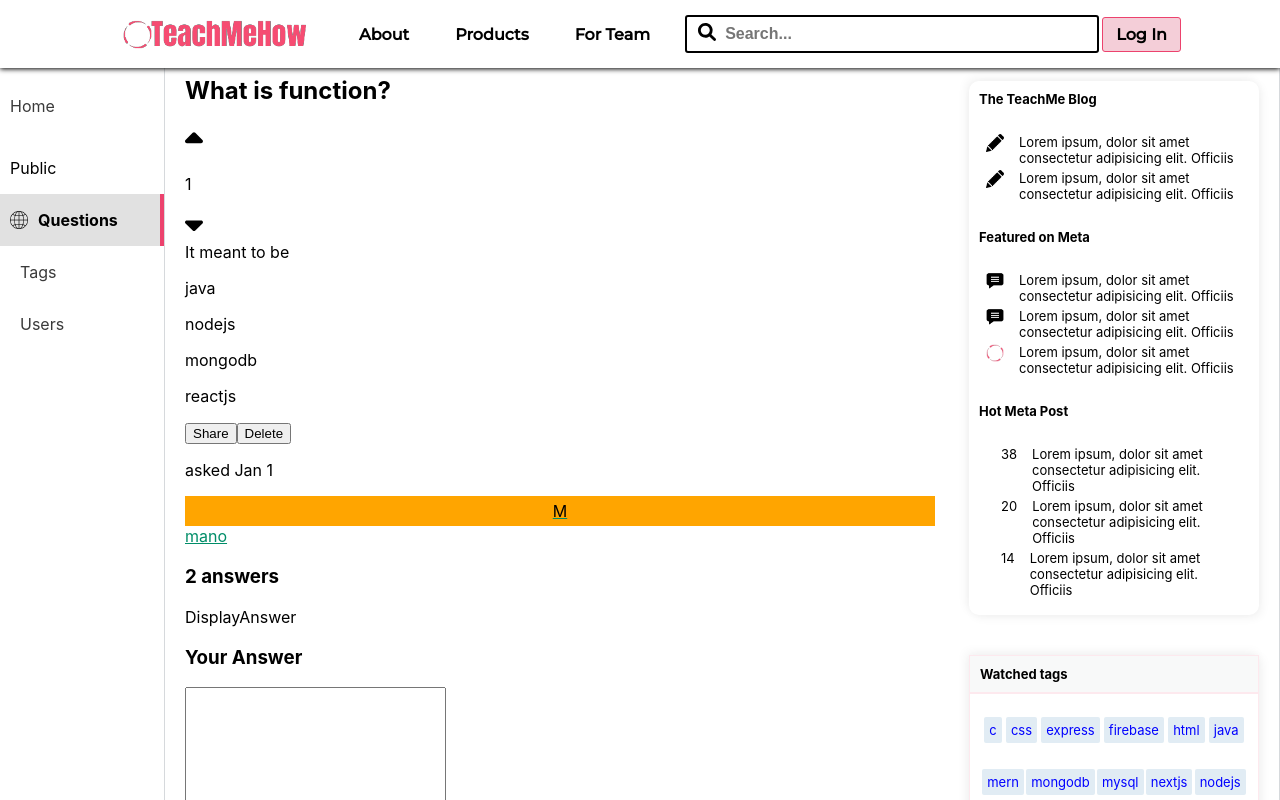
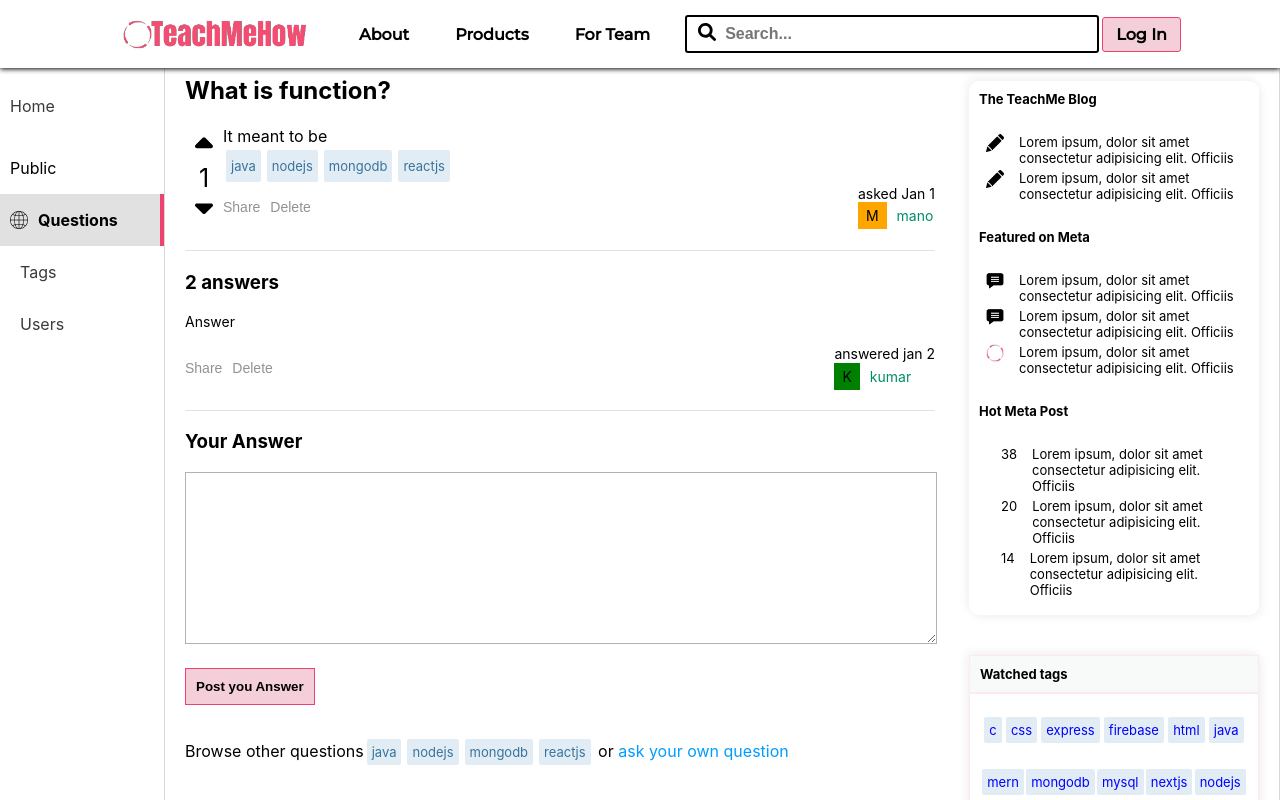
Before and after one commit to anujak1802/Stackoverflow-Clone, a React (Create React App) app in the folder client/: page /Questions/1 in a window 1280 px wide. Shown: the top 800 px of the page. Built offline with nearby package versions, Linux system fonts and the light colour scheme.

Commit message:
Display done

```diff
--- a/client/src/pages/Questions/DisplayAnswer.jsx
+++ b/client/src/pages/Questions/DisplayAnswer.jsx
@@ -1,8 +1,36 @@
 import React from 'react'
+import { Link } from 'react-router-dom'
+import Avatar from '../../components/Avatar/Avatar'
+import './Questions.css'
 
-const DisplayAnswer = () => {
+const DisplayAnswer = ({ question }) => {
   return (
-    <div>DisplayAnswer</div>
+    <div>
+      {
+        question.answer.map((ans) => (
+          <div className='display-ans' key={ans._id}>
+            <p>{ans.answerBody}</p>
+            <div className="question-actions-user">
+              <div>
+                <button type='button'>Share</button>
+                <button type='button'>Delete</button>
+              </div>
+              <div>
+                <p>answered {ans.answeredOn}</p>
+                <Link to={`/User/${question.userId}`} className='user-link' style={{ color: '#008d68' }}>
+                  <Avatar backgroundColor="green" px='8px' py='5px'>{ans.userAnswered.charAt(0).toUpperCase()}</Avatar>
+                  <div>
+                    {ans.userAnswered}
+                  </div>
+                </Link>
+              </div>
+            </div>
+
+          </div>
+
+        ))
+      }
+    </div>
   )
 }
 
--- a/client/src/pages/Questions/QuestionDetails.jsx
+++ b/client/src/pages/Questions/QuestionDetails.jsx
@@ -1,5 +1,5 @@
 import React from 'react'
-import { useParams,Link } from 'react-router-dom'
+import { useParams, Link } from 'react-router-dom'
 import upvote from '../../assests/caret-up-solid.svg'
 import downvote from '../../assests/caret-down-solid.svg'
 import './Questions.css'
@@ -74,28 +74,29 @@ const QuestionDetails = () => {
                                         <h1>{question.QuestionTitle}</h1>
                                         <div className="question-details-container-2">
                                             <div className="question-votes">
-                                                <img src={upvote} alt="" width="18" />
+                                                <img src={upvote} alt="" width="18" className='votes-icon' />
                                                 <p>{question.upVote - question.downVote}</p>
-                                                <img src={downvote} alt="" width="18"/>
+                                                <img src={downvote} alt="" width="18" className='votes-icon' />
                                             </div>
-                                            <div style={{width:"100%"}}>
+                                            <div style={{ width: "100%" }}>
                                                 <div className="question-body">
                                                     {question.QuestionBody}
                                                 </div>
                                                 <div className="question-details-tags">
                                                     {
-                                                        question.questionTags.map((tag)=>(
+                                                        question.questionTags.map((tag) => (
                                                             <p key={tag}>{tag}</p>
                                                         ))
                                                     }
                                                 </div>
-                                                <div className="question-action-user">
+                                                <div className="question-actions-user">
+                                                    <div>
                                                         <button type='button'>Share</button>
                                                         <button type='button'>Delete</button>
                                                     </div>
                                                     <div>
                                                         <p>asked {question.time}</p>
-                                                    <Link to={`/User/${question.userId}`} className='user-link' style={{color:'#008d68'}}>
+                                                        <Link to={`/User/${question.userId}`} className='user-link' style={{ color: '#008d68' }}>
                                                             <Avatar backgroundColor="orange" px='8px' py='5px'>{question.userPosted.charAt(0).toUpperCase()}</Avatar>
                                                             <div>
                                                                 {question.userPosted}
@@ -103,10 +104,12 @@ const QuestionDetails = () => {
                                                         </Link>
                                                     </div>
                                                 </div>
+
+                                            </div>
                                         </div>
                                     </section>
                                     {
-                                        question.noOfAnswers !==0 && (
+                                        question.noOfAnswers !== 0 && (
                                             <section>
                                                 <h3>{question.noOfAnswers} answers</h3>
                                                 <DisplayAnswer key={question._id} question={question}></DisplayAnswer>
@@ -122,11 +125,11 @@ const QuestionDetails = () => {
                                         <p>
                                             Browse other questions
                                             {
-                                                question.questionTags.map((tag)=>(
+                                                question.questionTags.map((tag) => (
                                                     <Link to='/Tags' key={tag} className='ans-tags'>{tag}</Link>
                                                 ))
                                             } or
-                                            <Link to='/AskQuestion' style={{textDecoration:'none', color:'#009dff'}}> ask your own question</Link>
+                                            <Link to='/AskQuestion' style={{ textDecoration: 'none', color: '#009dff' }}> ask your own question</Link>
                                         </p>
                                     </section>
                                 </div>
--- a/client/src/pages/Questions/Questions.css
+++ b/client/src/pages/Questions/Questions.css
@@ -4,3 +4,133 @@
     padding: 0px;
     float: left;
 }
+
+.question-details-container{
+    margin-bottom: 20px;
+    padding-bottom: 20px;
+    border-bottom: solid 1px rgba(0, 0, 0, 0.112);
+}
+
+.question-details-container-2{
+    display: flex;
+}
+
+.question-votes{
+    padding: 5px 10px 5px 10px;
+}
+
+.question-votes p{
+    margin: 0%;
+    font-size: 25px;
+    text-align: center;
+}
+
+.votes-icon{
+    font-size: 40px;
+    cursor: pointer;
+    color: rgb(206,203,203);
+}
+
+.votes-icon:active{
+    color: #ef8236;
+}
+
+.question-details-container .question-body{
+    line-height: 22px;
+    white-space: pre-line;
+}
+
+.question-details-container .question-details-tags{
+    display: flex;
+    align-items: center;
+    justify-content: flex-start;
+}
+
+.question-details-container .question-details-tags p,
+.post-ans-container p .ans-tags{
+    padding: 5px 5px;
+    margin: 3px;
+    font-size: 13px;
+    border-radius: 2px;
+    background-color: #e1ecf4;
+    color: #39739d;
+    text-decoration: none;
+    line-height: 22px;
+}
+
+.question-actions-user{
+    width: 100%;
+    display: flex;
+    align-items: center;
+    justify-content: space-between;
+}
+
+.question-actions-user button, .edit-question-btn{
+    background-color: transparent;
+    border: none;
+    padding: 5px 0px;
+    margin: 0px 10px 0px 0px;
+    text-decoration: none;
+    color: #939292;
+    cursor: pointer;
+    font-size: 14px;
+    transition: 0.3s;
+}
+
+.question-actions-user button:active{
+    border-bottom: solid 2px black;
+}
+
+.question-actions-user div:nth-child(2) p,
+.question-actions-user div:nth-child(2) .user-link{
+    text-decoration: none;
+    font-size: 14px;
+    margin: 0%;
+}
+
+.user-link{
+    display: flex;
+    align-items: center;
+}
+
+.user-link div{
+    padding-left: 10px;
+}
+
+/* post ans container */
+
+.post-ans-container form textarea{
+    padding: 10px;
+    border: solid 1px rgba(0, 0, 0, 0.3);
+    font-family: 'Roboto', sans-serif;
+    width: calc(100% - 20px);
+    resize: vertical;
+}
+
+.post-ans-container form .post-ans-btn{
+    margin: 20px 0px;
+    padding: 10px 10px;
+    border: solid 1px #ec426d;
+    background-color: #f4ced8;
+    transition: 0.5s all;
+    font-weight: 700;
+    color: black;
+    cursor: pointer;
+}
+
+.post-ans-container form .post-ans-btn:hover{
+    background-color: #df7390;
+}
+
+/* Display answer contsiner */
+
+.display-ans{
+    padding-bottom: 20px;
+    border-bottom: solid 1px rgba(0, 0, 0, 0.112);
+}
+
+.display-ans p{
+    font-size: 14px;
+    line-height: 18px;
+    white-space: pre-line;
+}
```
Lines whose indentation alone changed are shown as unchanged.
